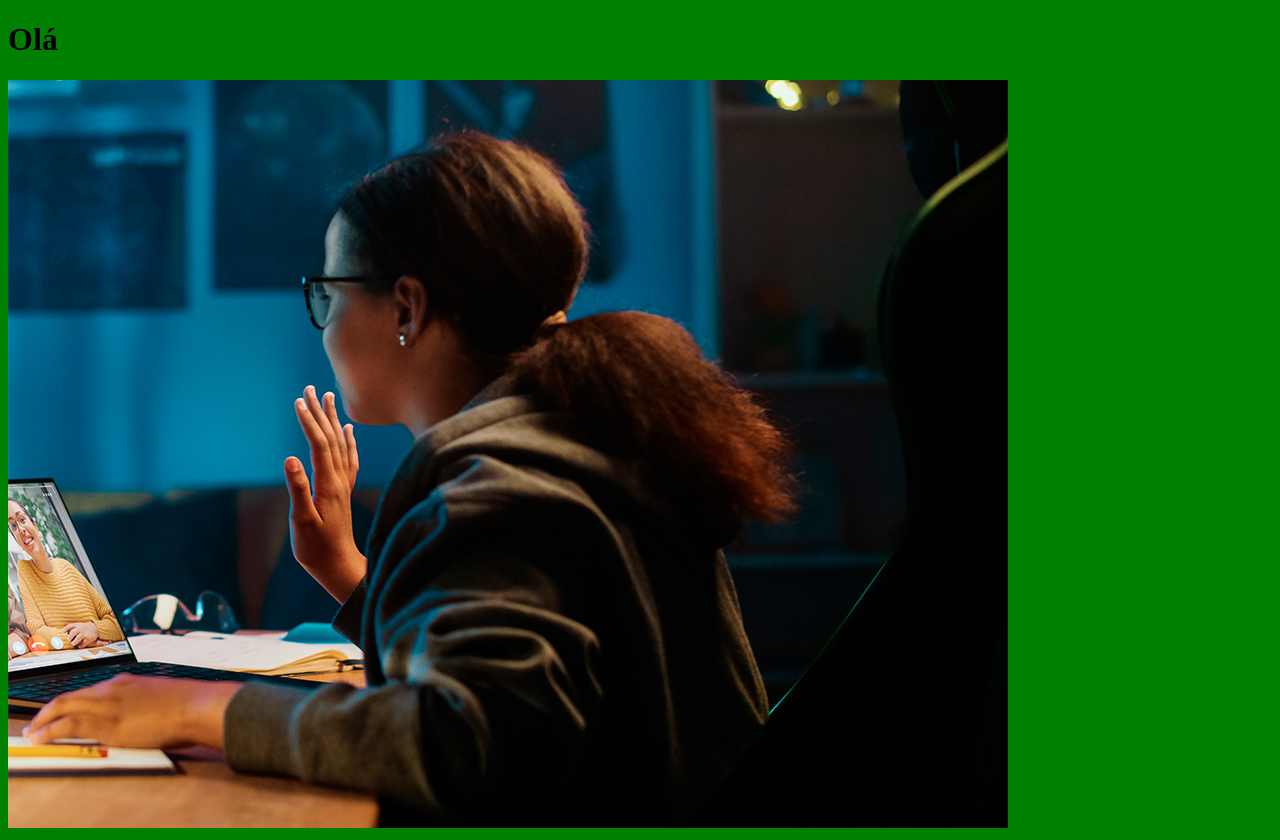
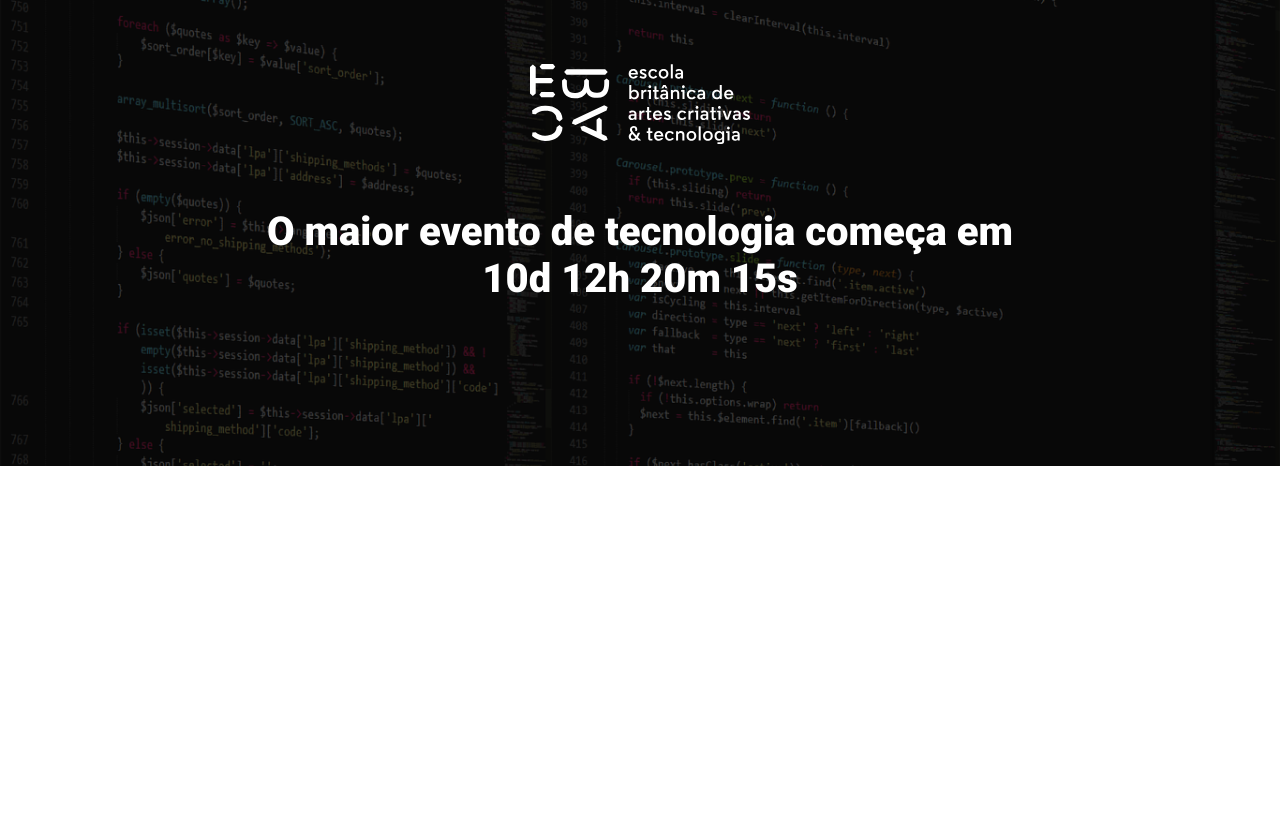
Before and after one commit to thiagogja27/ebac_tech_talks, a website built with Parcel: page src/index.html in a window 1280 px wide. After the commit the page ends 800 px from the top, so only its background shows below. Built offline with nearby package versions, Linux system fonts and the light colour scheme.

Commit message:
criando o hero

```diff
--- a/src/index.html
+++ b/src/index.html
@@ -3,12 +3,26 @@
 <head>
     <meta charset="UTF-8">
     <meta name="viewport" content="width=device-width, initial-scale=1.0">
-    <title>Document</title>
+    <title>EBAC Tech Talks</title>
+
+    <link rel="preconnect" href="https://fonts.googleapis.com">
+<link rel="preconnect" href="https://fonts.gstatic.com" crossorigin>
+<link href="https://fonts.googleapis.com/css2?family=Roboto:wght@400;700&display=swap" rel="stylesheet">
+<link href="https://fonts.googleapis.com/css2?family=Roboto:wght@400;700;900&display=swap" rel="stylesheet">
+
+
     <link rel="stylesheet" href="styles/main.scss">
 </head>
 <body>
-    <h1>Olá</h1>
-    <img src="./images/backend.png" alt="">
+<header class="hero">
+    <div class="container">
+        <img  class="hero__logo" src="images/ebac_logo.svg" alt="EBAC">
+        <p class="hero__text">
+            O maior evento de tecnologia começa em <br>10d 12h 20m 15s
+        </p>
+    </div>
+
+</header>
     <script src="scripts/main.js"></script>
 
 </body>
--- /dev/null
+++ b/src/styles/hero.scss
@@ -0,0 +1,51 @@
+.hero{
+    padding-top: 64px;
+    padding-bottom: 100px;
+    background-image: url(../images/fundo.png);
+    background-repeat: no-repeat;
+    background-size: cover;
+    position: relative;
+
+    .container{
+        position: relative;
+    }
+
+    &::before {
+        position: absolute;
+        top: 0;
+        left: 0;
+        width: 100%;
+        height: 100%;
+        background-color: #000;
+        content:'';
+        opacity: .7;
+    }
+
+  &__text {
+        padding-top: 64px;
+        padding-bottom: 64px;
+        font-size: 40px;
+        font-weight: 800;
+        text-align: center;
+    }
+
+    &__logo{
+        margin: 0 auto;
+        height: 80px;
+        display: block;
+
+    }
+
+    @media(max-width:640px) {
+        padding: 40px 0;
+        &__logo{
+            height: 40px;
+        }
+
+        &__text{
+            font-size: 22px;
+            line-height:24px;
+            margin: 24px 0;
+        }
+    }
+}
--- a/src/styles/main.scss
+++ b/src/styles/main.scss
@@ -1,3 +1,24 @@
-body{
-    background-color: green;
+@use 'hero';
+
+*{
+    margin: 0;
+    padding: 0;
+    box-sizing: border-box;
+    font-family: Roboto, sans-serif;
+    color: #fff;
 }
+
+.container{
+    max-width: 960px;
+    width: 100%;
+    margin: 0 auto;
+
+    @media (max-width:640px) {
+        max-width: 80%;
+
+    }
+
+    @media (max-width:1024px) {
+        max-width:  90%;
+    }
+}
```
